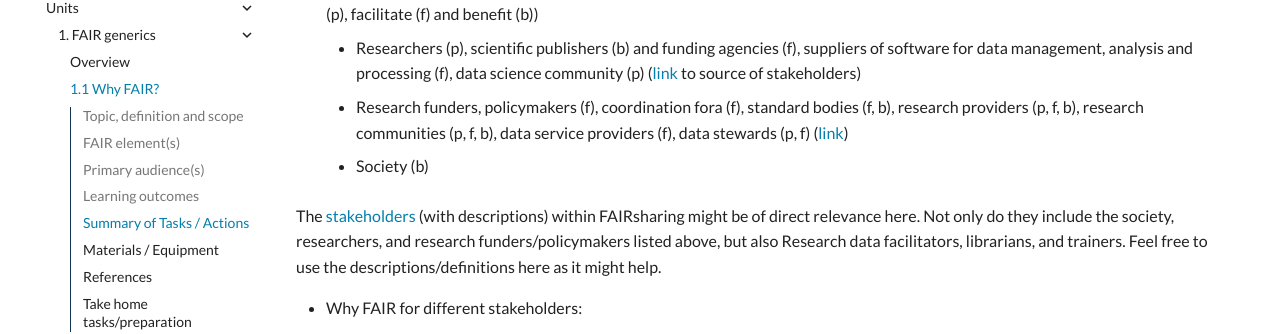
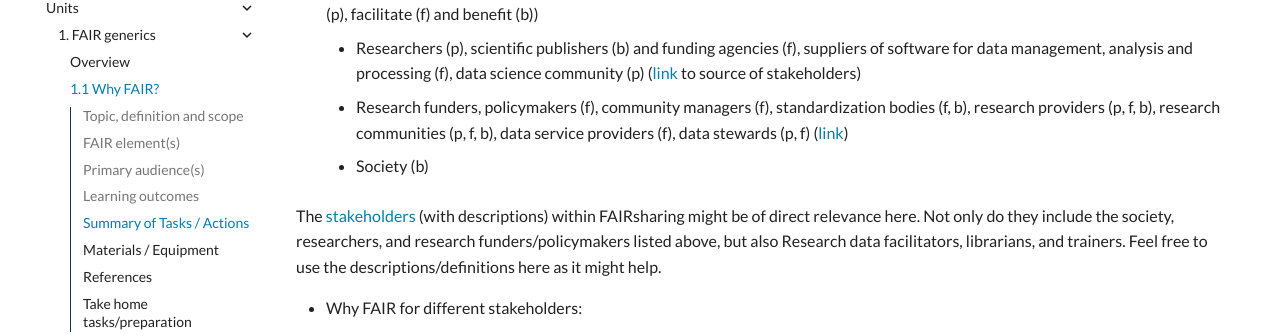
Before and after one commit to elixir-europe-training/ELIXIR-TrP-FAIR-Converge, an MkDocs documentation site: the page built from docs/units/FAIR-generics/topics/1-why-fair.md, in a window 1280 px wide and 900 px high, scrolled down 1927 px. Shown: the part 163-497 px from the top of the window. Built offline with MkDocs 1.6.1 and Material for MkDocs 9.7.7, drawn with Linux system fonts in a browser that asks for light colours; comment, search, counter and statistics services are not loaded.

Commit message:
Update 1-why-fair.md
Clarified coordination fora and standard bodies, as standardization bodies and community managers

```diff
--- a/docs/units/FAIR-generics/topics/1-why-fair.md
+++ b/docs/units/FAIR-generics/topics/1-why-fair.md
@@ -122,7 +122,7 @@ After this lesson students:
         * Create more connections between you and other researchers, both in and outside of your discipline.
 * Identify common stakeholders related to FAIR usage and group them in the 3 groups mentioned in the next bullet points (perform (p), facilitate (f) and benefit (b))
     * Researchers (p), scientific publishers (b) and funding agencies (f), suppliers of software for data management, analysis and processing (f), data science community (p) ([link](https://genestack.com/resources/library/the-fair-principles-of-data-management/) to source of stakeholders)
-    * Research funders, policymakers (f), coordination fora (f), standard bodies (f, b), research providers (p, f, b), research communities (p, f, b), data service providers (f), data stewards (p, f) ([link](https://www.rd-alliance.org/sites/default/files/RDA-SHARC%20Poster%20template%20Melbourne%20-%202020%20V10032020%20.jpg))
+    * Research funders, policymakers (f), community managers (f), standardization bodies (f, b), research providers (p, f, b), research communities (p, f, b), data service providers (f), data stewards (p, f) ([link](https://www.rd-alliance.org/sites/default/files/RDA-SHARC%20Poster%20template%20Melbourne%20-%202020%20V10032020%20.jpg))
     * Society (b)
 
 The [stakeholders](https://fairsharing.org/stakeholders) (with descriptions) within FAIRsharing might be of direct relevance here. Not only do they include the society, researchers, and research funders/policymakers listed above, but also Research data facilitators, librarians, and trainers. Feel free to use the descriptions/definitions here as it might help.
```
